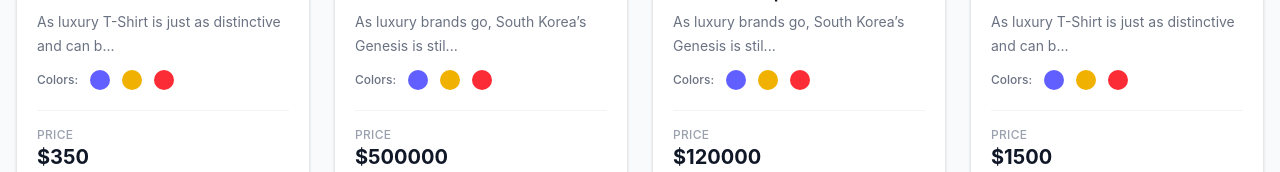
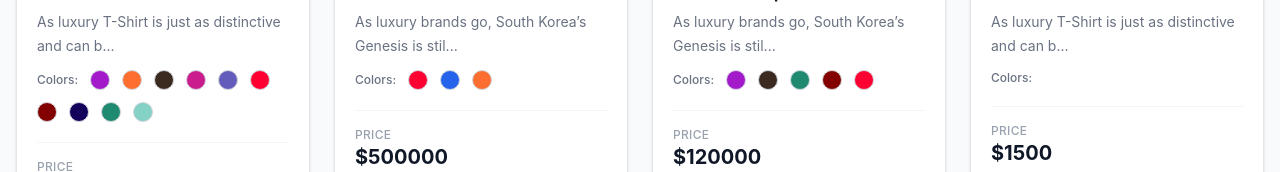
Before and after one commit to Gexof/product-builder, a React (Vite) app: page / in a window 1280 px wide. Shown: the part 463-635 px from the top of the page. Built offline with nearby package versions, Linux system fonts and the light colour scheme.

Commit message:
add product functinallty

```diff
--- a/src/App.tsx
+++ b/src/App.tsx
@@ -8,6 +8,8 @@ import type { IProduct } from "./interfaces";
 import { productValidation } from "./validation";
 import ErrorMsg from "./components/ui/ErrorMsg";
 import CircleColor from "./components/CircleColor";
+
+import { v4 as uuid } from "uuid";
 
 function App() {
   const defaultProductObj = {
@@ -20,6 +22,8 @@ function App() {
   };
 
   /* ---------- STATE ---------- */
+  const [products, setProducts] = useState<IProduct[]>(productList);
+
   const [product, setProduct] = useState<IProduct>(defaultProductObj);
 
   const [isOpen, setIsOpen] = useState(false);
@@ -70,6 +74,17 @@ function App() {
       setErrors(errors);
       return;
     }
+
+    setProducts((prev) => [
+      { ...product, id: uuid(), colors: tempColors },
+      ...prev,
+    ]);
+
+    setProduct(defaultProductObj);
+
+    setTempColors([]);
+
+    closeModal();
   };
 
   const onCancel = () => {
@@ -78,7 +93,7 @@ function App() {
   };
 
   /* ---------- RENDER ---------- */
-  const renderProductList = productList.map((product) => (
+  const renderProductList = products.map((product) => (
     <ProductCard key={product.id} product={product} />
   ));
 
--- a/src/components/ProductCard.tsx
+++ b/src/components/ProductCard.tsx
@@ -1,5 +1,6 @@
 import type { IProduct } from "../interfaces";
 import { txtSlicer } from "../utils/functions";
+import CircleColor from "./CircleColor";
 import Image from "./Image";
 import Button from "./ui/Button";
 
@@ -8,7 +9,12 @@ interface IProps {
 }
 
 const ProductCard = ({ product }: IProps) => {
-  const { title, description, imageURL, price, category } = product;
+  const { title, description, imageURL, price, category, colors } = product;
+
+  /* ---------- RENDER ---------- */
+  const renderProductColors = colors.map((color) => (
+    <CircleColor key={color} color={color} />
+  ));
 
   return (
     <div className="group w-full max-w-sm overflow-hidden rounded-2xl border border-gray-200 bg-white shadow-sm transition-all duration-300 hover:-translate-y-1 hover:shadow-xl dark:border-gray-800 dark:bg-gray-900">
@@ -47,16 +53,12 @@ const ProductCard = ({ product }: IProps) => {
         </div>
 
         {/* Colors */}
-        <div className="mb-5 flex items-center gap-3">
+        <div className="mb-5 flex flex-wrap items-center gap-3">
           <span className="text-xs font-medium text-gray-500 dark:text-gray-400">
             Colors:
           </span>
 
-          <span className="h-5 w-5 cursor-pointer rounded-full bg-indigo-500 ring-2 ring-transparent transition-all hover:scale-110 hover:ring-indigo-300" />
-
-          <span className="h-5 w-5 cursor-pointer rounded-full bg-yellow-500 ring-2 ring-transparent transition-all hover:scale-110 hover:ring-yellow-300" />
-
-          <span className="h-5 w-5 cursor-pointer rounded-full bg-red-500 ring-2 ring-transparent transition-all hover:scale-110 hover:ring-red-300" />
+          {renderProductColors}
         </div>
 
         {/* Price */}
```
